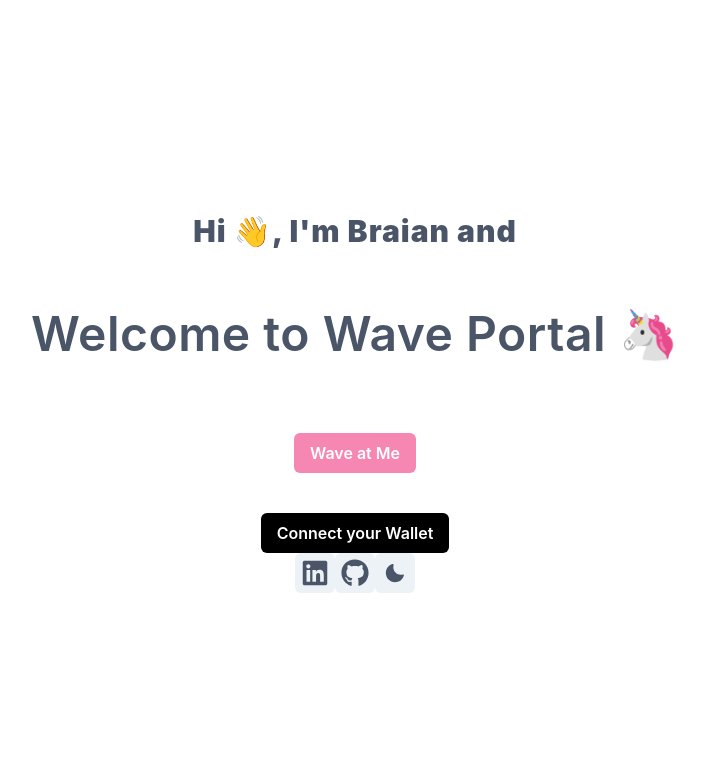
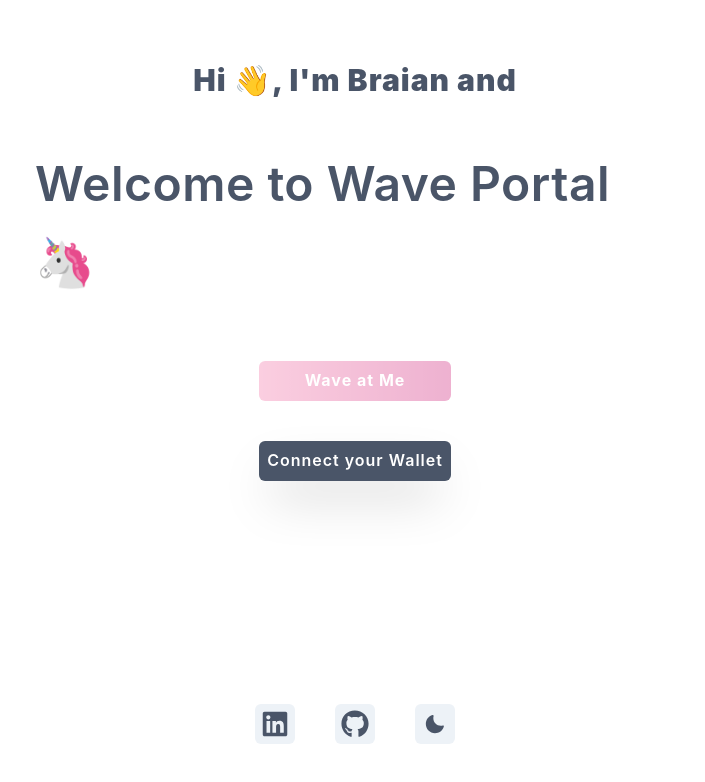
Before and after one commit to BraianVaylet/buildspace-wave-portal-ui, a Next.js app: page / in a window 1280 px wide. Shown: the top 782 px of the page, without its empty margins (285-990 px from the left). Built offline with nearby package versions, Linux system fonts and the light colour scheme.

Commit message:
mod UI, show Total and Loader

```diff
--- a/pages/index.js
+++ b/pages/index.js
@@ -1,7 +1,7 @@
 import { useEffect, useState } from 'react';
 import Head from 'next/head'
 import { ethers } from "ethers"
-import { Button, Flex, Text, useColorMode, IconButton, Icon } from '@chakra-ui/react'
+import { Button, Flex, Text, useColorMode, IconButton, Icon, Link, Spinner } from '@chakra-ui/react'
 import WavePortal from '../utils/WavePortal.json'
 import { MoonIcon, SunIcon } from '@chakra-ui/icons';
 import { FaLinkedin } from 'react-icons/fa'
@@ -11,6 +11,10 @@ export default function Home() {
   const { colorMode, toggleColorMode } = useColorMode()
   // Almacenamos la billetera pública de nuestro usuario.
   const [currentAccount, setCurrentAccount] = useState("");
+  // Estado de carga
+  const [loader, setLoader] = useState(false);
+  // Total de waves minadas
+  const [total, setTotal] = useState(null)
   // Nuestra direccion del contrato que desplegamos.
   const contractAddress = "0x84dC25d181313BA7BF65A23155E15CBb5214f5a1";
   // Nuestro abi del contrato
@@ -38,7 +42,7 @@ export default function Home() {
         console.log("No authorized account found")
       }
     } catch (error) {
-      console.log(error);
+      console.log(new Error(error))
     }
   }
 
@@ -53,7 +57,26 @@ export default function Home() {
       console.log("Connected", accounts[0]);
       setCurrentAccount(accounts[0]);
     } catch (error) {
-      console.log(error)
+      console.log(new Error(error))
+    }
+  }
+
+  // Obtengo el total de waves
+  const getWaves = async () => {
+    try {
+      const { ethereum } = window;
+      if (ethereum) {
+        const provider = new ethers.providers.Web3Provider(ethereum);
+        const signer = provider.getSigner();
+        const wavePortalContract = new ethers.Contract(contractAddress, contractABI, signer);
+        let count = await wavePortalContract.getTotalWaves();
+        console.log("Retrieved total wave count...", count.toNumber());
+        setTotal(count.toNumber())
+      } else {
+        console.log("Ethereum object doesn't exist!");
+      }
+    } catch (error) {
+      console.log(new Error(error))
     }
   }
 
@@ -67,32 +90,37 @@ export default function Home() {
 
         let count = await wavePortalContract.getTotalWaves();
         console.log("Retrieved total wave count...", count.toNumber());
+        setTotal(count.toNumber())
 
         // Ejecute la wave real de su contrato inteligente
         const waveTxn = await wavePortalContract.wave();
         console.log("Mining...", waveTxn.hash);
+        setLoader(true)
 
         await waveTxn.wait();
         console.log("Mined -- ", waveTxn.hash);
+        setLoader(false)
 
         count = await wavePortalContract.getTotalWaves();
         console.log("Retrieved total wave count...", count.toNumber());
+        setTotal(count.toNumber())
       } else {
         console.log("Ethereum object doesn't exist!");
       }
     } catch (error) {
-      console.log(error)
+      console.log(new Error(error))
     }
   }
 
   useEffect(() => {
     checkIfWalletIsConnected();
+    getWaves()
   }, [])
 
   return (
     <Flex
       align={'center'}
-      justify={'center'}
+      justify={'space-around'}
       direction={'column'}
       w={'100%'}
       h={'100vh'}
@@ -107,6 +135,7 @@ export default function Home() {
         align={'center'}
         justify={'center'}
         direction={'column'}
+        w={'50%'}
       >
         <Text
           as='h1'
@@ -126,24 +155,37 @@ export default function Home() {
           Welcome to Wave Portal 🦄
         </Text>
 
+        {/* Enviar una wave */}
         <Button
           mt={5}
-          bg={'pink.300'}
+          p={4}
+          w={'30%'}
+          fontWeight={'bold'}
+          letterSpacing={1}
+          borderRadius={'md'}
+          bgGradient={'linear(to-r, pink.300, pink.500)'}
           color={'white'}
+          boxShadow={'2xl'}
           _hover={{
-            bg: 'pink.400',
-            cursor: 'pointer'
+            opacity: currentAccount ? '.9' : '.2',
+            cursor: currentAccount ? 'pointer' : 'not-allowed'
           }}
           onClick={wave}
+          disabled={!currentAccount || loader}
         >
           Wave at Me
         </Button>
 
-        {/* If there is current account then I disable this button */}
+        {/* Conectar billetera */}
+        {!currentAccount && (
           <Button
             mt={10}
-          bg={'black'}
+            w={'30%'}
+            letterSpacing={1}
+            borderRadius={'md'}
+            bg={'gray.600'}
             color={'white'}
+            boxShadow={'2xl'}
             _hover={{
               opacity: '.9',
               cursor: 'pointer'
@@ -151,18 +193,84 @@ export default function Home() {
             onClick={connectWallet}
             disabled={currentAccount}
           >
-          {currentAccount ? 'You have access 👍' : 'Connect your Wallet'}
+            {'Connect your Wallet'}
           </Button>
+        )}
       </Flex>
 
-      <Flex>
+      {/* Contenido */}
+      <Flex
+        direction={'column'}
+        align={'center'}
+        justify={'center'}
+        w={'50%'}
+      >
+        {loader ? (
+          <Flex
+            direction={'column'}
+            align={'center'}
+            justify={'center'}
+            w={'100%'}
+          >
+            <Spinner
+              thickness='6px'
+              speed='0.45s'
+              emptyColor='pink.100'
+              color='pink.500'
+              size='xl'
+            />
+            <Text
+              mt={2.5}
+            >{'Mining'}</Text>
+          </Flex>
+        ) : (
+          total && (
+            <Flex
+              direction={'column'}
+              align={'center'}
+              justify={'center'}
+              w={'100%'}
+            >
+              <Text fontSize={'2xl'}>Total waves</Text>
+              <Text fontSize={100}>{total}</Text>
+            </Flex>
+          )
+        )}
+      </Flex>
+
+      <Flex
+        direction={'row'}
+        justify={'center'}
+        align={'center'}
+        w={'50%'}
+      >
         <IconButton
+          mx={5}
+          _hover={{
+            cursor: 'pointer',
+            color: 'pink.100'
+          }}
+          as={Link}
+          href={'https://www.linkedin.com/in/braianvaylet/'}
           icon={<Icon as={FaLinkedin} w={7} h={7} />}
+
         />
         <IconButton
+          mx={5}
+          _hover={{
+            cursor: 'pointer',
+            color: 'pink.100'
+          }}
+          as={Link}
+          href={'https://github.com/BraianVaylet'}
           icon={<Icon as={FaGithub} w={7} h={7} />}
         />
         <IconButton
+          mx={5}
+          _hover={{
+            cursor: 'pointer',
+            color: 'pink.100'
+          }}
           onClick={toggleColorMode}
           icon={
             colorMode === 'light'
```
Lines whose indentation alone changed are shown as unchanged.
